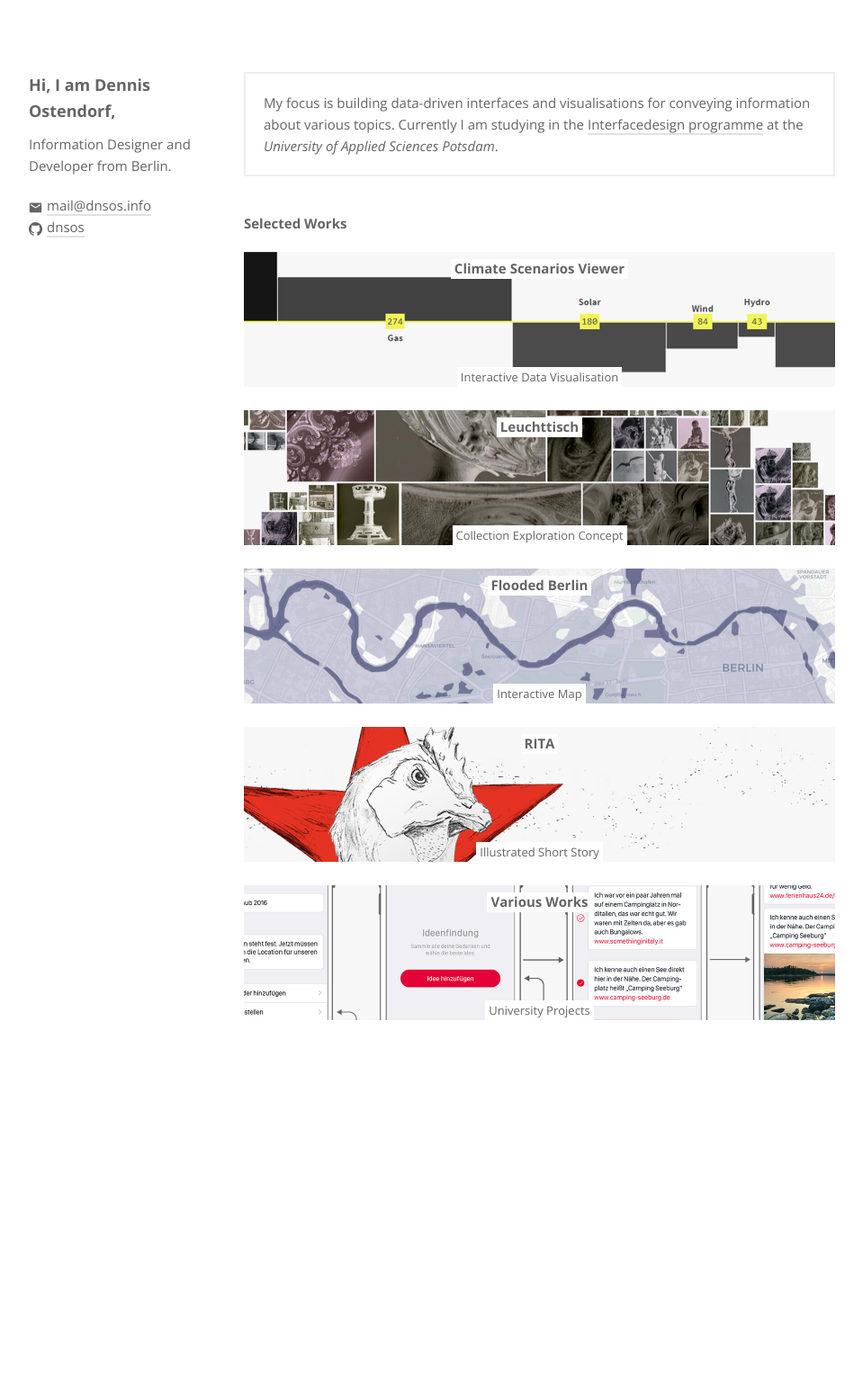
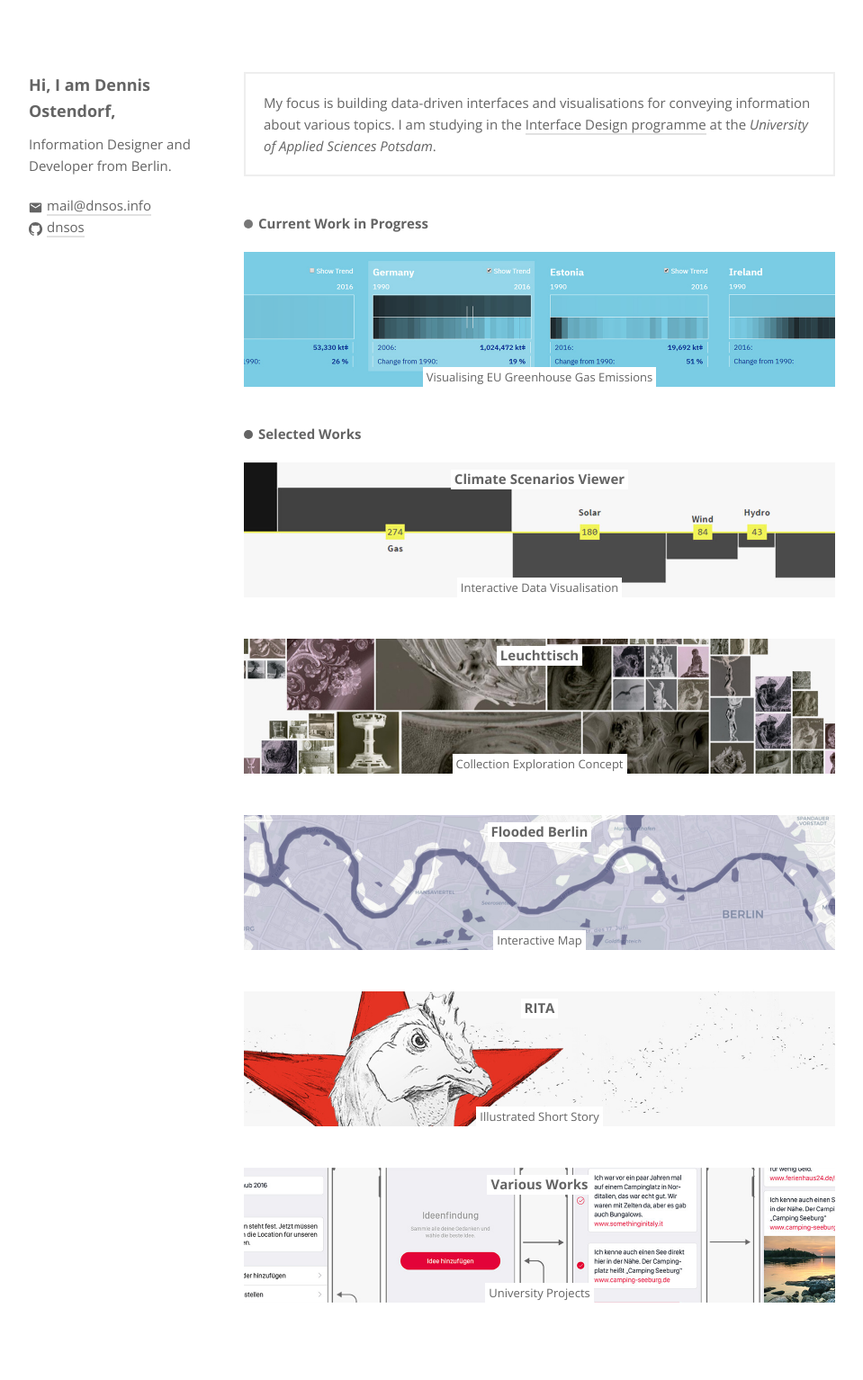
Before and after one commit to dnsos/deinns, a Jekyll site: the page built from index.html, in a window 1280 px wide. Shown: the whole page at 90% size, without its empty margins (160-1119 px from the left). Built offline with Jekyll 4.4.1, drawn with Linux system fonts in a browser that asks for light colours; before the commit the page ends 1200 px from its top, so only the background shows below that.

Commit message:
Included Work in Progress section

```diff
--- a/_includes/about.html
+++ b/_includes/about.html
@@ -1,3 +1,3 @@
 <section class="c-about">
-  <p>My focus is building data-driven interfaces and visualisations for conveying information about various topics. Currently I am studying in the <a href="https://www.fh-potsdam.de/interfacedesign/">Interfacedesign programme</a> at the <em>University of Applied Sciences Potsdam</em>.</p>
+  <p>My focus is building data-driven interfaces and visualisations for conveying information about various topics. I am studying in the <a href="https://www.fh-potsdam.de/interfacedesign/">Interface Design programme</a> at the <em>University of Applied Sciences Potsdam</em>.</p>
 </section>
--- a/_includes/projects.html
+++ b/_includes/projects.html
@@ -1,4 +1,6 @@
-<h2>Selected Works</h2>
+{% include work-in-progress.html %}
+
+<h2><i class="projects__circle"></i>Selected Works</h2>
 
 <section class="c-projects-overview">
 
--- /dev/null
+++ b/_includes/work-in-progress.html
@@ -0,0 +1,9 @@
+<h2><i class="projects__circle animated__blink"></i>Current Work in Progress</h2>
+<section class="c-work-in-progress__wrapper">
+  <section class="c-work-in-progress__element">
+    <section class="c-projects-overview__excerpt">
+      <p><span>Visualising EU Greenhouse Gas Emissions</span></p>
+    </section>
+    <figure class="c-projects-overview__image" id="project__work-in-progress--preview"></figure>
+  </section>
+</section>
--- a/_scss/_projects-overview.scss
+++ b/_scss/_projects-overview.scss
@@ -9,7 +9,7 @@
     display: inline-block;
     width: 100%;
     height: 15rem;
-    margin-bottom: calc(var(--grid-spacing) / 2);
+    margin-bottom: var(--grid-spacing);
     background-color: black;
 
     .c-projects-overview__image {
--- /dev/null
+++ b/_scss/_work-in-progress.scss
@@ -0,0 +1,74 @@
+.c-work-in-progress__wrapper {
+    margin-bottom: var(--grid-spacing);
+}
+
+.c-work-in-progress__element {
+    position: relative;
+    width: auto;
+    height: 15rem;
+    background-color: var(--color-grey-07);
+
+    .c-projects-overview__image {
+        position: absolute;
+        width: 100%;
+        height: 100%;
+        background-size: cover;
+        background-position: center;
+        opacity: 1;
+        z-index: 2;
+        transition: opacity .2s;
+      }
+
+    #project__work-in-progress--preview {
+    background-image: url("/img/project_work-in-progress_preview.jpg");
+    }
+
+    .c-projects-overview__excerpt {
+        position: absolute;
+        width: 100%;
+        bottom: 0;
+        z-index: 3;
+
+        p {
+          display: block;
+          margin: 0 auto;
+          font-size: calc(var(--font-size-base) - 0.2rem);
+          text-align: center;
+
+          span {
+            display: inline;
+            padding: .2rem .4rem;
+            font-style: normal;
+            background-color: white;
+            box-shadow: none;
+            vertical-align: baseline;
+          }
+        }
+      }
+}
+
+.projects__circle {
+    display: inline-block;
+    width: 1rem;
+    height: 1rem;
+    margin-right: .6rem;
+    background-color: var(--color-grey-61);
+    border-radius: 50%;
+}
+
+.animated__blink {
+    animation: blink 1.5s cubic-bezier(.5, 0, 1, 1) infinite alternate;
+}
+
+#project__cwip--preview {
+    /*background-image: url("/img/ghg-viewer_cwig_test.png");*/
+}
+
+@keyframes blink {
+    from {
+        opacity: 0;
+    }
+    to {
+        opacity: 1;
+    }
+}
--- a/css/main.scss
+++ b/css/main.scss
@@ -9,4 +9,5 @@ $baseurl: "{{ site.baseurl }}";
 @import "intro";
 @import "about";
 @import "projects-overview";
+@import "work-in-progress";
 @import "projects";
```
Also changed, not shown: img/project_work-in-progress_preview.jpg (added).
